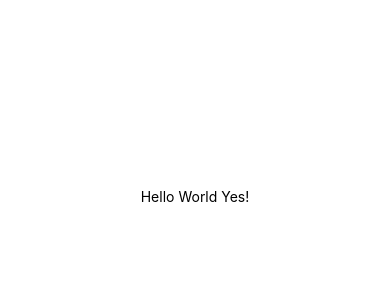
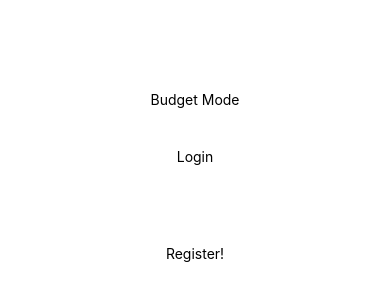
Before and after one commit to ayesha133/BudgetMode, a React Native app: screen / in a window 390 px wide. Shown: the part 226-526 px from the top of the page. Built offline with nearby package versions, Linux system fonts and the light colour scheme.

Commit message:
add login/register button

```diff
--- a/App.js
+++ b/App.js
@@ -1,10 +1,26 @@
 import { StatusBar } from 'expo-status-bar';
 import { StyleSheet, Text, View } from 'react-native';
+import {
+  SafeAreaView,
+  ScrollView,
+  TouchableOpacity,
+  useColorScheme,
+} from 'react-native';
 
 export default function App() {
   return (
     <View style={styles.container}>
-      <Text>Hello World Yes!</Text>
+      <Text>Budget Mode</Text>
+
+      <TouchableOpacity style={styles.loginButton}>
+          <Text>Login</Text>
+
+          </TouchableOpacity>
+
+          <TouchableOpacity style={styles.signUpButton}>
+          <Text>Register!</Text>
+          </TouchableOpacity>
+
       <StatusBar style="auto" />
     </View>
   );
@@ -17,4 +33,15 @@ const styles = StyleSheet.create({
     alignItems: 'center',
     justifyContent: 'center',
   },
+
+  loginButton: {
+    alignItems: 'center',
+    margin: 40,
+    backgroundColor: 'white',
+  },
+
+  signUpButton: {
+    alignItems: 'center',
+    margin: 40,
+  },
 });
```
